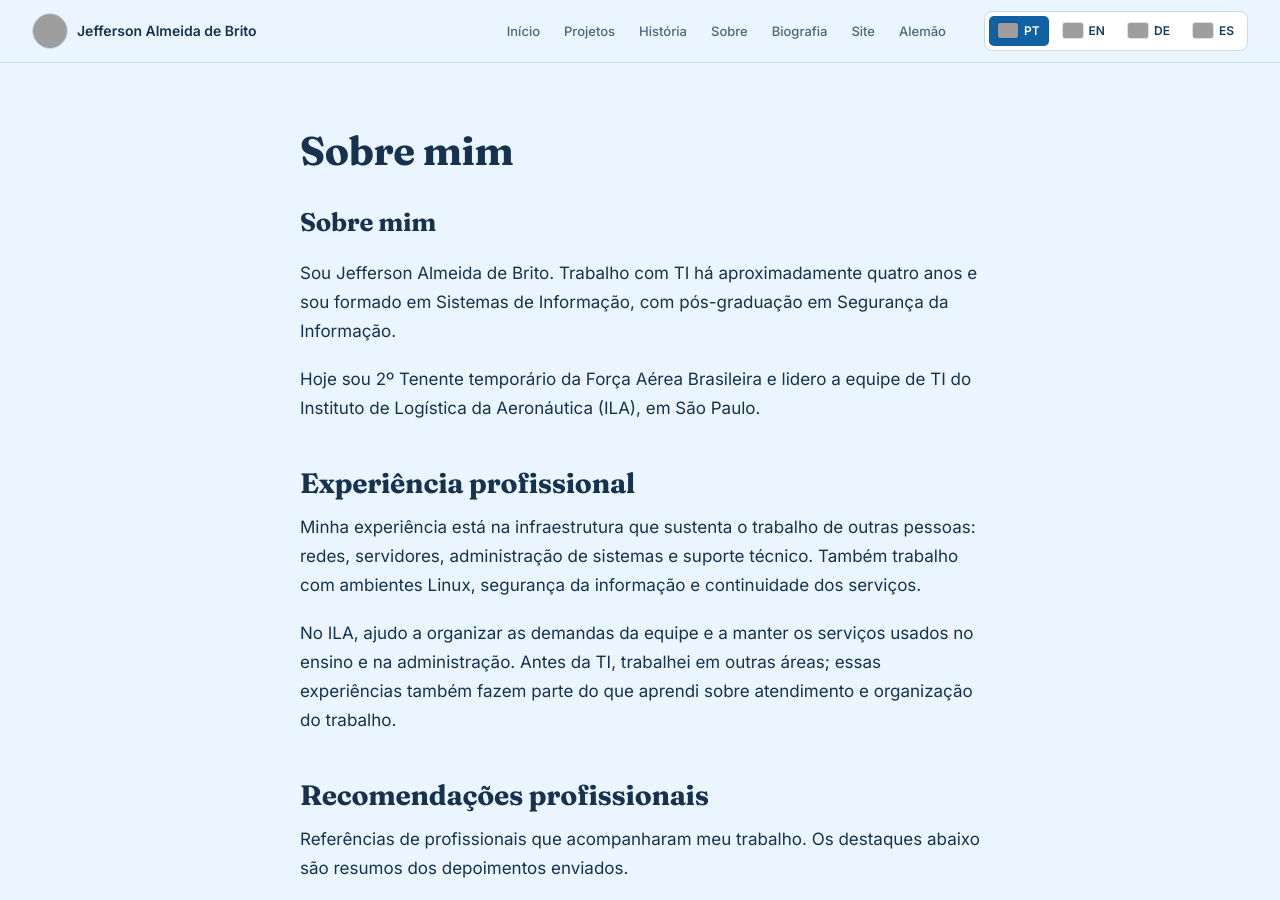
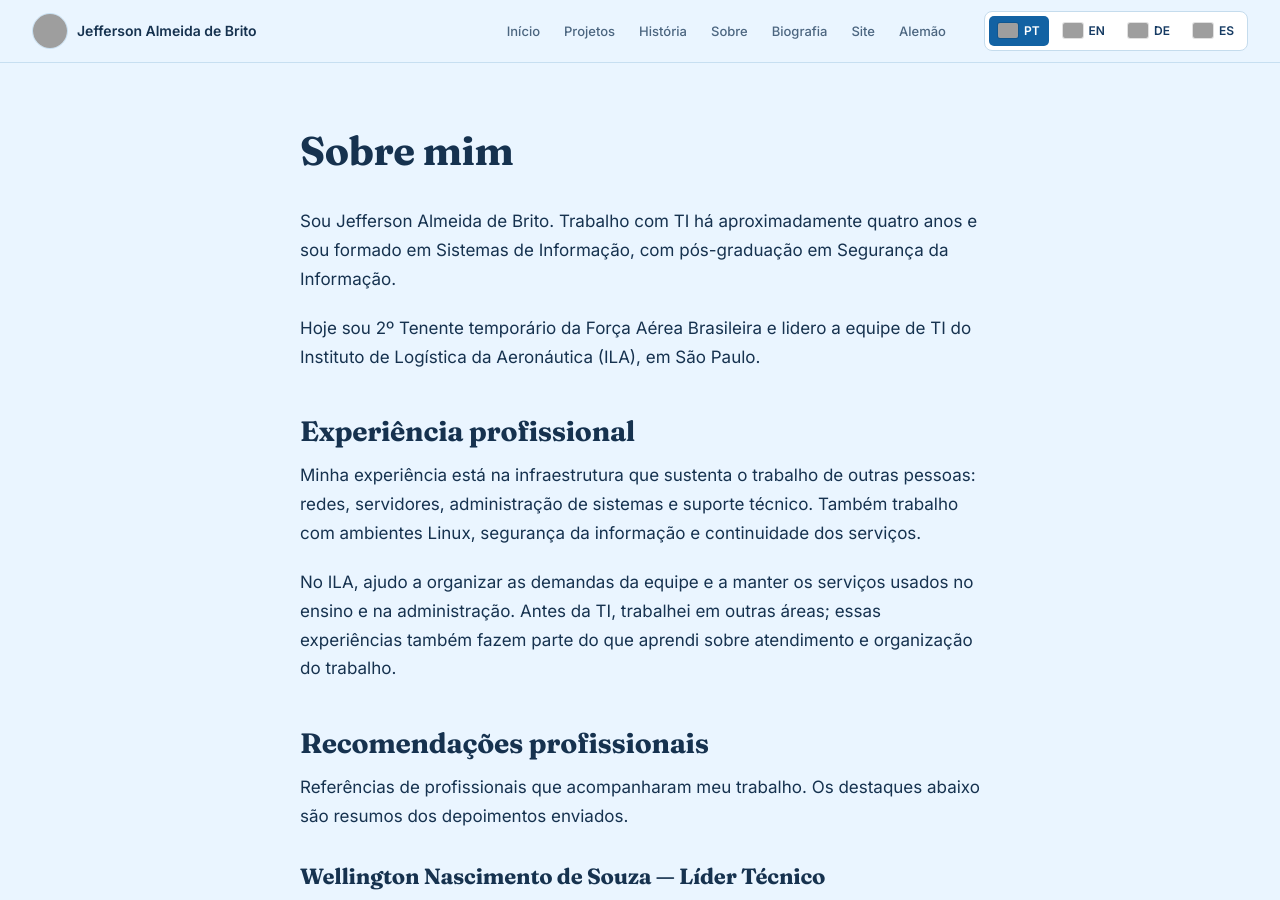
Before and after one commit to jeffersondk3/jeffersondk3.github.io, a Jekyll site: the page built from sobre.md, in a window 1280 px wide and 900 px high. Built offline with Jekyll 4.4.1, drawn with Linux system fonts in a browser that asks for light colours; grey boxes are pictures that could not be loaded.

Commit message:
Remove título duplicado já exibido pelo layout da página

```diff
--- a/sobre.md
+++ b/sobre.md
@@ -3,8 +3,6 @@ layout: page
 title: Sobre mim
 permalink: /sobre/
 ---
-
-# Sobre mim
 
 Sou Jefferson Almeida de Brito. Trabalho com TI há aproximadamente quatro anos e sou formado em Sistemas de Informação, com pós-graduação em Segurança da Informação.
 
```
